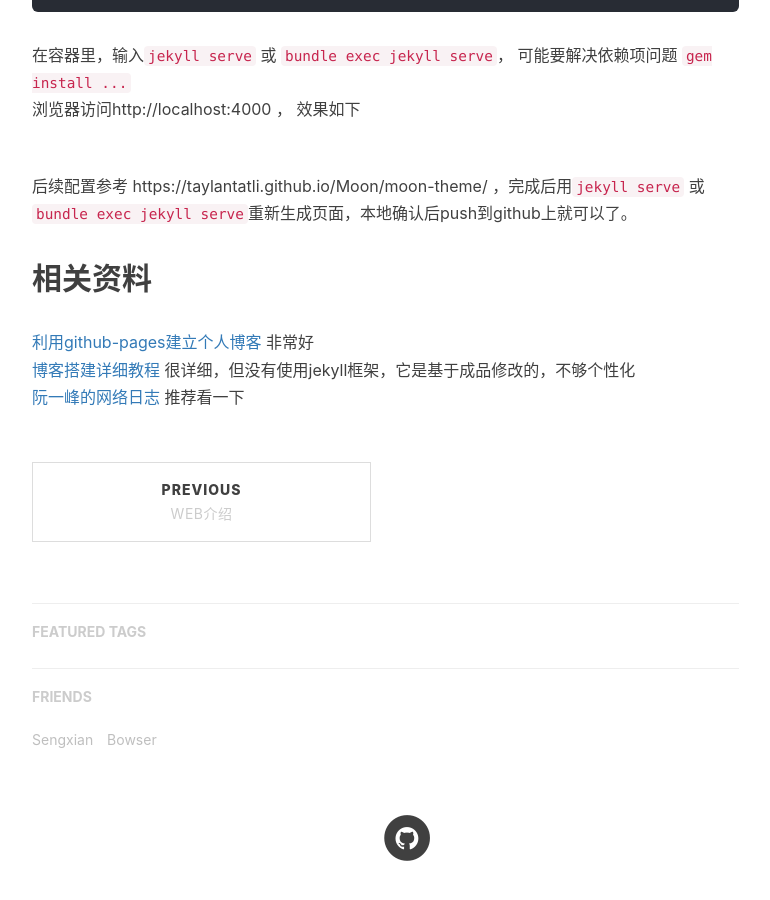
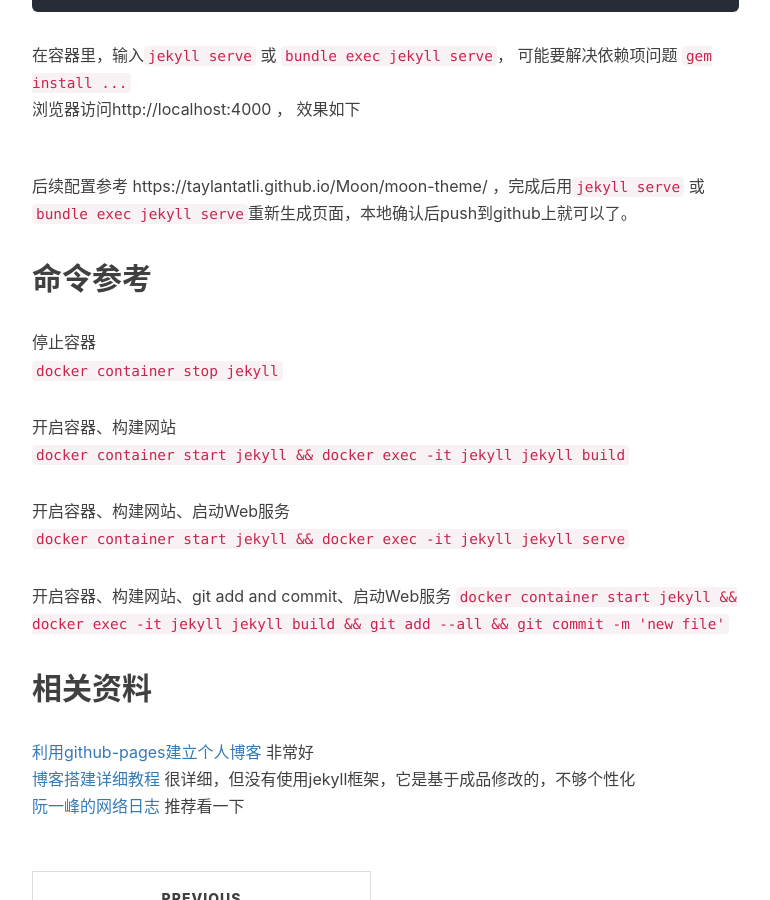
Before and after one commit to jiangzc/jiangzc.github.io, a Jekyll site: the page built from _posts/2019-04-22-blog.md, in a window 1280 px wide and 900 px high, scrolled down 4080 px. Shown: the whole window, without its empty margins (233-1003 px from the left). Built offline with Jekyll 4.4.1, drawn with Linux system fonts in a browser that asks for light colours; nearby versions of some CDN libraries; comment, search, counter and statistics services are not loaded.

Commit message:
new file

```diff
--- a/_posts/2019-04-22-blog.md
+++ b/_posts/2019-04-22-blog.md
@@ -119,6 +119,19 @@ jiangzc.github.io
 ![](blog_pics/pic2.png)
 后续配置参考 https://taylantatli.github.io/Moon/moon-theme/ ，完成后用`jekyll serve` 或 `bundle exec jekyll serve`重新生成页面，本地确认后push到github上就可以了。
 
+## 命令参考
+停止容器
+`docker container stop jekyll`
+
+开启容器、构建网站
+`docker container start jekyll && docker exec -it  jekyll jekyll build`
+
+开启容器、构建网站、启动Web服务
+`docker container start jekyll && docker exec -it  jekyll jekyll serve`
+
+
+开启容器、构建网站、git add and commit、启动Web服务
+`docker container start jekyll && docker exec -it  jekyll jekyll build && git add --all && git commit -m 'new file'`
 ## 相关资料
 [利用github-pages建立个人博客](https://www.ezlippi.com/blog/2015/03/github-pages-blog.html)  非常好
 [博客搭建详细教程](https://github.com/qiubaiying/qiubaiying.github.io/wiki/%E5%8D%9A%E5%AE%A2%E6%90%AD%E5%BB%BA%E8%AF%A6%E7%BB%86%E6%95%99%E7%A8%8B)
```
Also changed, not shown: _posts/2019-01-07-Web分享.md (+1 -1 lines), 7 other files.
